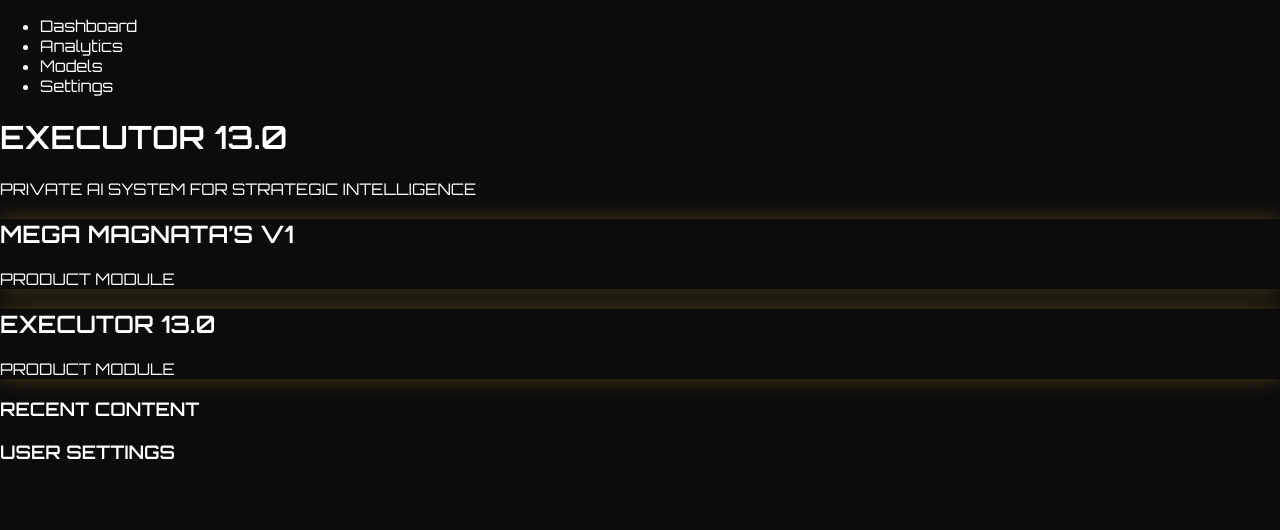
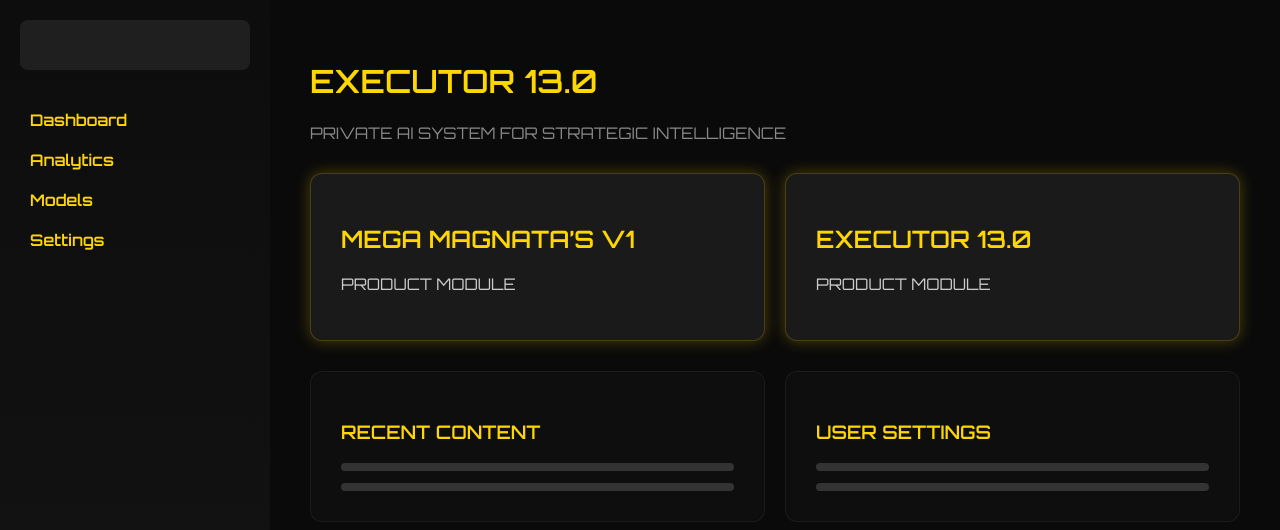
Before and after one commit to Sentarocompany/executor13-membros-demo, a React (Vite) app: page / in a window 1280 px wide. Shown: the top 530 px of the page. Built offline with nearby package versions, Linux system fonts and the light colour scheme.

Commit message:
Update style.css

```diff
--- a/src/style.css
+++ b/src/style.css
@@ -1,132 +1,97 @@
 body {
   margin: 0;
-  padding: 0;
+  background-color: #0a0a0a;
   font-family: 'Orbitron', sans-serif;
-  background: #0c0c0c;
-  color: #fff;
+  color: #f0f0f0;
 }
 
-.genius-panel {
+.painel-wrapper {
   display: flex;
   height: 100vh;
 }
 
-.genius-sidebar {
-  width: 220px;
-  background: linear-gradient(to bottom, #0d0d0d, #000);
-  padding: 30px 20px;
-  display: flex;
-  flex-direction: column;
-  align-items: flex-start;
+.sidebar {
+  width: 230px;
+  background: linear-gradient(to bottom, #0d0d0d, #141414);
+  padding: 20px;
+  color: #ffd700;
 }
 
-.sidebar-logo-placeholder {
+.sidebar .logo-placeholder {
   width: 100%;
   height: 50px;
-  margin-bottom: 60px;
-  background-color: rgba(255, 255, 255, 0.05);
-  border-radius: 10px;
+  background-color: #1f1f1f;
+  border-radius: 8px;
+  margin-bottom: 40px;
 }
 
-.sidebar-nav {
+.sidebar ul {
   list-style: none;
   padding: 0;
-  width: 100%;
 }
 
-.sidebar-nav li {
-  font-size: 0.85rem;
-  margin-bottom: 20px;
-  color: #f5c942;
-  letter-spacing: 1px;
+.sidebar li {
+  margin: 20px 0;
   display: flex;
   align-items: center;
-  gap: 8px;
+  gap: 10px;
+  font-weight: bold;
+  cursor: pointer;
 }
 
-.sidebar-nav .dot {
-  display: inline-block;
-  width: 8px;
-  height: 8px;
-  background-color: #f5c942;
-  border-radius: 50%;
-}
-
-.genius-main {
+.main-content {
   flex: 1;
   padding: 40px;
 }
 
-.genius-header h1 {
-  font-size: 2.2rem;
-  letter-spacing: 2px;
-  color: #f5c942;
-  margin: 0;
+.header h1 {
+  color: #ffd700;
+  font-size: 2rem;
 }
 
-.genius-header p {
-  text-transform: uppercase;
-  color: #ccc;
-  font-size: 0.75rem;
-  margin-top: 10px;
-  margin-bottom: 40px;
-  letter-spacing: 1px;
+.header p {
+  color: #888;
+  margin-top: 5px;
 }
 
-.genius-top-cards,
-.genius-bottom-cards {
+.top-section,
+.bottom-section {
   display: flex;
-  gap: 30px;
-  margin-bottom: 30px;
+  gap: 20px;
+  margin-top: 30px;
 }
 
-.product-card {
+.card {
   flex: 1;
-  background: #101010;
-  border-radius: 16px;
-  padding: 25px;
-  color: #fff;
-  border: 1px solid rgba(245, 201, 66, 0.2);
+  padding: 30px;
+  border-radius: 12px;
+  background-color: #1a1a1a;
 }
 
-.product-card h2 {
-  font-size: 1.3rem;
-  color: #f5c942;
-  line-height: 1.4rem;
-  margin: 0 0 10px;
-  letter-spacing: 1px;
+.card h2,
+.card h3 {
+  color: #ffd700;
 }
 
-.product-card p {
-  font-size: 0.75rem;
-  color: #bbb;
-  text-transform: uppercase;
+.card p {
+  color: #ccc;
+  margin-top: 8px;
 }
 
-.glow {
-  box-shadow: 0 0 20px rgba(245, 201, 66, 0.25);
+.card.glow {
+  box-shadow: 0 0 15px #ffd70044;
+  border: 1px solid #ffd70033;
 }
 
-.glass-card {
-  flex: 1;
-  background: rgba(255, 255, 255, 0.02);
-  backdrop-filter: blur(10px);
-  border-radius: 16px;
-  padding: 25px;
-  border: 1px solid rgba(255, 255, 255, 0.05);
+.card.glass {
+  background-color: rgba(255, 255, 255, 0.02);
+  border: 1px solid #ffffff0f;
+  backdrop-filter: blur(4px);
 }
 
-.glass-card h3 {
-  color: #f5c942;
-  font-size: 0.95rem;
-  margin-bottom: 20px;
-  letter-spacing: 1px;
+.line {
+  height: 8px;
+  background: #333;
+  margin-top: 12px;
+  border-radius: 4px;
 }
-
-.content-line {
-  width: 90%;
-  height: 10px;
-  margin-bottom: 12px;
-  background: #1a1a1a;
-  border-radius: 5px;
-}
```
